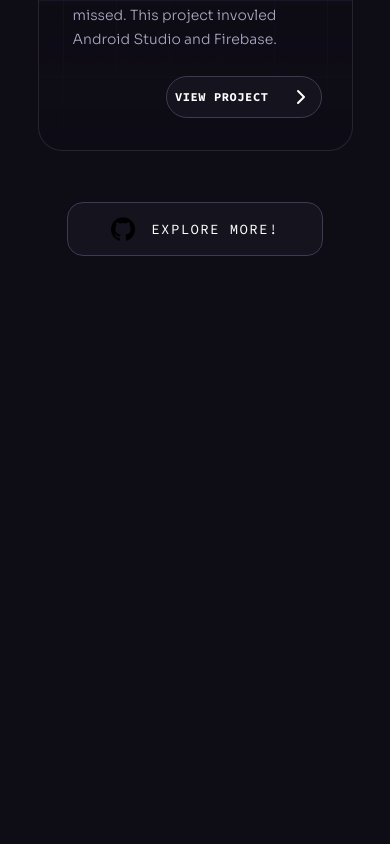
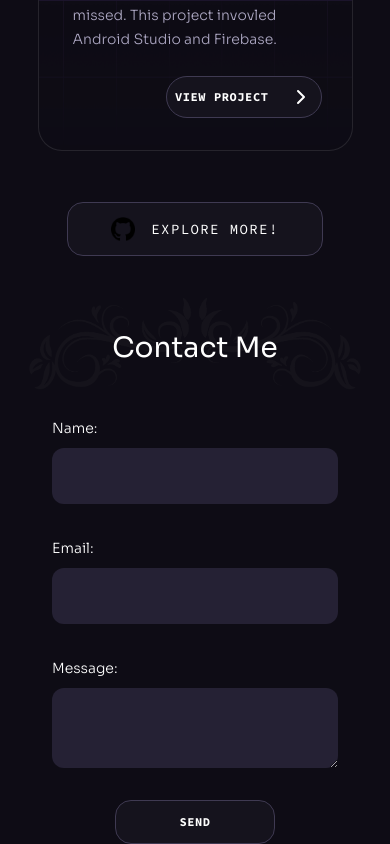
Before and after one commit to TannerR23/tanners-website, a React (Vite) app: page / in a window 390 px wide. Shown: the part 5891-6735 px from the top of the page. Before the commit the page ends 6147 px from the top, so only its background shows below. Built offline with nearby package versions, Linux system fonts and the light colour scheme.

Commit message:
Added contact section and thank you message page

```diff
--- a/src/App.jsx
+++ b/src/App.jsx
@@ -1,4 +1,5 @@
 import About from './components/About'
+import Contact from './components/Contact'
 import Header from './components/Header'
 import Home from './components/Home'
 import Projects from './components/Projects'
@@ -9,10 +10,11 @@ function App() {
     <>
       <div className="pt-[4.75rem] lg:pt-[5.25rem] overflow-hidden">
         <Header />
-        <Home />
+        <Home title="Hello..." message='"The magic you are looking for is in the work you are avoiding."'/>
         <About />
         <Skills />
         <Projects />
+        <Contact />
       </div>
     </>
   )
--- a/src/components/Button.jsx
+++ b/src/components/Button.jsx
@@ -1,21 +1,21 @@
-const Button = ({ className, href, target, onClick, children, px, white }) => {
+const Button = ({ className, href, target, onClick, children, px, white, type }) => {
   //Setup default css className
   const classes = `button relative inline-flex items-center justify-center h-11 transition-colors hover:text-color-1 ${
     px || "px-7"
-  } ${white ? "text-n-8" : "text-n-1"} ${className || ""}`;
+  } ${className || ""}`;
 
   const spanClasses = "relative z-10";
 
   //Method to render a button
   const renderButton = () => (
-    <button className={classes} onClick={onClick}>
+    <button className={classes} onClick={onClick} type={type} target={target ? "_blank" : undefined}>
       <span className={spanClasses}>{children}</span>
     </button>
   );
 
   //Method to render a link
   const renderLink = () => (
-    <a href={href} className={classes} target={target ? "_blank" : undefined}>
+    <a href={href} className={classes} type={type} target={target ? "_blank" : undefined}>
       <span className={spanClasses}>{children}</span>
     </a>
   );
--- /dev/null
+++ b/src/components/Contact.jsx
@@ -0,0 +1,89 @@
+import Section from "./Section";
+import Title from "./Title";
+import Button from "./Button";
+
+const Contact = () => {
+  return (
+    <Section id="contact">
+      <div className="container">
+        <Title
+          title="Contact Me"
+          className="xl:-translate-y-[15rem] xs:translate-y-[2.5rem]"
+          includeBanner
+        />
+        <form
+          className="flex flex-wrap flex-col xl:-translate-y-[15rem]"
+          action="https://api.web3forms.com/submit"
+          method="POST"
+        >
+          <input
+            type="hidden"
+            name="access_key"
+            value="92abe4e2-5c56-4608-a6da-f100f6453989"
+          />
+
+          <div className="flex flex-wrap m-8 gap-8">
+            <div className="flex flex-wrap md:flex-nowrap w-full md:gap-4 gap-8">
+              <div className="flex flex-col w-full md:w-1/2">
+                <label className="body-2 mb-2" htmlFor="name">
+                  Name:
+                </label>
+                <input
+                  className="p-4 bg-n-6 rounded-xl w-full"
+                  type="text"
+                  name="name"
+                  required
+                />
+              </div>
+
+              <div className="flex flex-col w-full md:w-1/2">
+                <label className="body-2 mb-2" htmlFor="email">
+                  Email:
+                </label>
+                <input
+                  className="p-4 bg-n-6 rounded-xl w-full"
+                  type="email"
+                  name="email"
+                  required
+                />
+              </div>
+            </div>
+
+            <div className="flex flex-col basis-full">
+              <label className="body-2 mb-2" htmlFor="message">
+                Message:
+              </label>
+              <textarea
+                className="p-4 bg-n-6 rounded-xl w-full"
+                name="message"
+                required
+              ></textarea>
+            </div>
+          </div>
+
+          <input
+            type="checkbox"
+            name="botcheck"
+            className="hidden"
+            style={{ display: "none" }}
+          />
+
+          <input
+            type="hidden"
+            name="redirect"
+            value="https://tannerr23.github.io/tanners-website/receivedEmail.html"
+          />
+
+          <Button
+            className="rounded-2xl bg-n-7 border border-n-5 p-2 w-[10rem] mx-auto"
+            type="submit"
+          >
+            Send
+          </Button>
+        </form>
+      </div>
+    </Section>
+  );
+};
+
+export default Contact;
--- a/src/components/Home.jsx
+++ b/src/components/Home.jsx
@@ -3,7 +3,7 @@ import Section from "./Section";
 import bonsaiTree from "../assets/bonsai-tree.png";
 import { BackgroundStars } from "./HomeStars";
 
-const Home = () => {
+const Home = ({ title, message, msgStyling }) => {
   return (
     <Section
       className="pt-[10rem] -mt-[5.25rem]"
@@ -13,7 +13,7 @@ const Home = () => {
     >
       <div className="container relative">
         <div className="relative z-1 max-w-[62rem] mx-auto text-center mb-[1rem] md:mb-10 lg:mb-[2rem]">
-          <h1 className="h1">Hello...</h1>
+          <h1 className="h1">{title}</h1>
           <img
             className="tree-animation mx-auto"
             src={bonsaiTree}
@@ -21,8 +21,8 @@ const Home = () => {
             alt="tree"
             style={{ filter: "invert(1)" }}
           ></img>
-          <p className="quote text-n-2">
-            "The magic you are looking for is in the work you are avoiding."
+          <p className={`${msgStyling || 'quote text-n-2'}`}>
+            {message}
           </p>
           <BackgroundStars />
         </div>
--- /dev/null
+++ b/src/thankYouMsg.jsx
@@ -0,0 +1,24 @@
+import { StrictMode } from "react";
+import { createRoot } from "react-dom/client";
+import "./index.css";
+import Home from "./components/Home.jsx";
+import Button from "./components/Button.jsx";
+
+createRoot(document.getElementById("root")).render(
+  <StrictMode>
+    <div className="pt-[4.75rem] lg:pt-[5.25rem] overflow-hidden">
+      <Home
+        title="Thank you!"
+        message={
+          <div className="container flex flex-wrap flex-col gap-4 justify-center items-center">
+            <p className="body-2 text-n-2">Thank you for your message. I will be in touch shortly.</p>
+            <Button className="rounded-2xl bg-n-7 border border-n-5 p-2 w-[10rem]" href="https://tannerr23.github.io/tanners-website/">
+              Go Back
+            </Button>
+          </div>
+        }
+        msgStyling="body-2 text-n-2"
+      />
+    </div>
+  </StrictMode>
+);
```
Also changed, not shown: receivedEmail.html (added, +13 -0 lines).
